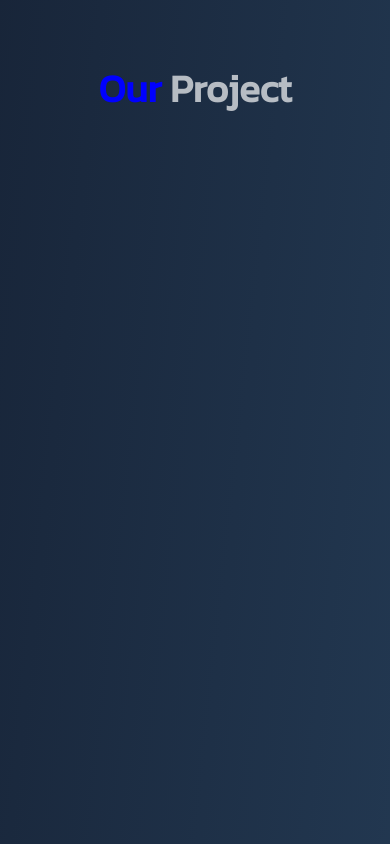
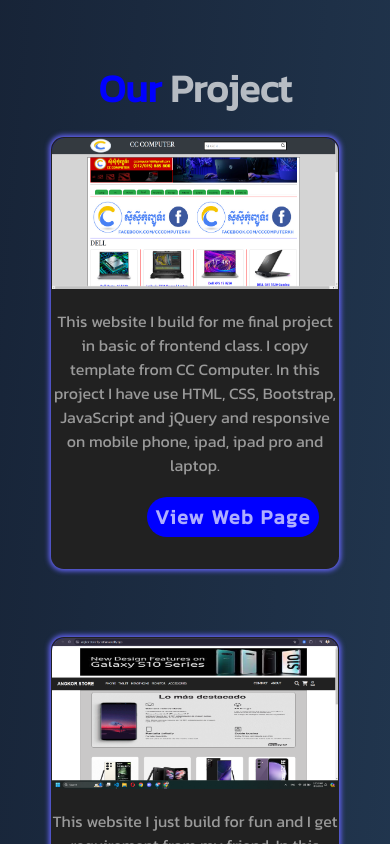
Before and after one commit to ZenTo26/Portfolio-Web, a Vue app: page / in a window 390 px wide. Shown: the part 1740-2584 px from the top of the page. Built offline with nearby package versions, Linux system fonts and the light colour scheme.

Commit message:
phone and ipad

```diff
--- a/src/components/Project.vue
+++ b/src/components/Project.vue
@@ -179,6 +179,10 @@ export default {
   .main-card {
     display: none;
   }
+
+  .main-card-res {
+    display: block;
+  }
   .main-card-res {
     max-width: 90%;
     height: 30rem;
@@ -230,7 +234,7 @@ export default {
     cursor: pointer;
     position: absolute;
     bottom: 2rem;
-    left: 4rem;
+    left: 6rem;
   }
   .btn-project:hover {
     box-shadow: 0px 0px 5px 2px var(--box-shadow);
@@ -240,6 +244,9 @@ export default {
 @media (min-width: 558px) and (max-width: 991px) {
   .main-card {
     display: none;
+  }
+  .main-card-res {
+    display: block;
   }
   .main-card-res {
     max-width: 90%;
@@ -293,7 +300,7 @@ export default {
     cursor: pointer;
     position: absolute;
     bottom: 2rem;
-    left: 4rem;
+    right: 4rem;
   }
   .btn-project:hover {
     box-shadow: 0px 0px 5px 2px var(--box-shadow);
@@ -303,6 +310,9 @@ export default {
 @media (min-width: 992px) and (max-width: 1199px) {
   .main-card {
     display: none;
+  }
+  .main-card-res {
+    display: block;
   }
   .main-card-res {
     max-width: 90%;
@@ -356,7 +366,7 @@ export default {
     cursor: pointer;
     position: absolute;
     bottom: 2rem;
-    left: 4rem;
+    right: 4rem;
   }
   .btn-project:hover {
     box-shadow: 0px 0px 5px 2px var(--box-shadow);
```
